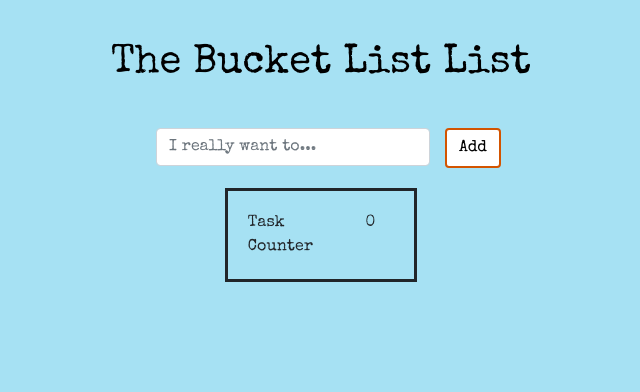
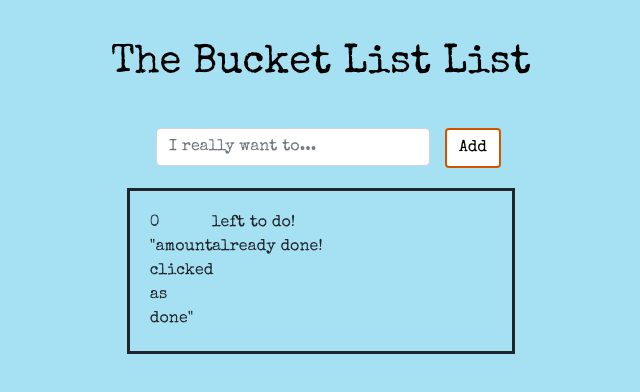
Before and after one commit to emmastockton/bucketlist-app-frontend, a React app: page / in a window 1280 px wide. Shown: the top 392 px of the page, without its empty margins (319-959 px from the left). Built offline with nearby package versions, Linux system fonts and the light colour scheme.

Commit message:
onDoneClicked function created - not yet working

```diff
--- a/src/components/Task.js
+++ b/src/components/Task.js
@@ -6,11 +6,16 @@ class Task extends React.Component {
         super(props);
 
         this.onDeleteClicked = this.onDeleteClicked.bind(this);
+        this.onDoneClicked = this.onDoneClicked.bind(this);
     }
 
     onDeleteClicked () {
 
         this.props.deleteEntryHandler(this.props.idOfEntry);
+    }
+
+    onDoneClicked () {
+
     }
 
     render() {
@@ -22,7 +27,9 @@ class Task extends React.Component {
                 <div className="col">
                     <input
                         className="btn btn-success"
-                        type="button" value="Done"
+                        type="button"
+                        value="Done"
+                        onClick={this.onDoneClicked}
                     />
                 </div>
                 <div className="col">
--- a/src/components/TaskCounter.js
+++ b/src/components/TaskCounter.js
@@ -9,15 +9,25 @@ class TaskCounter extends React.Component {
                     className="containter"
                     style={styles.taskCounter}
                 >
-                    <div className="row">
-                    <div className="col-8">
-                        Task Counter
-                    </div>
+                <div className="row">
                 <div className="col-2">
                     {
                         this.props.tasks.length
                     }
                 </div>
+                    <div className="col-9">
+                        left to do!
+                    </div>
+                </div>
+                <div className="row">
+                <div className="col-2">
+
+                    "amount clicked as done"
+
+                </div>
+                    <div className="col-9">
+                        already done!
+                    </div>
                 </div>
                 </div>
                 );
```
